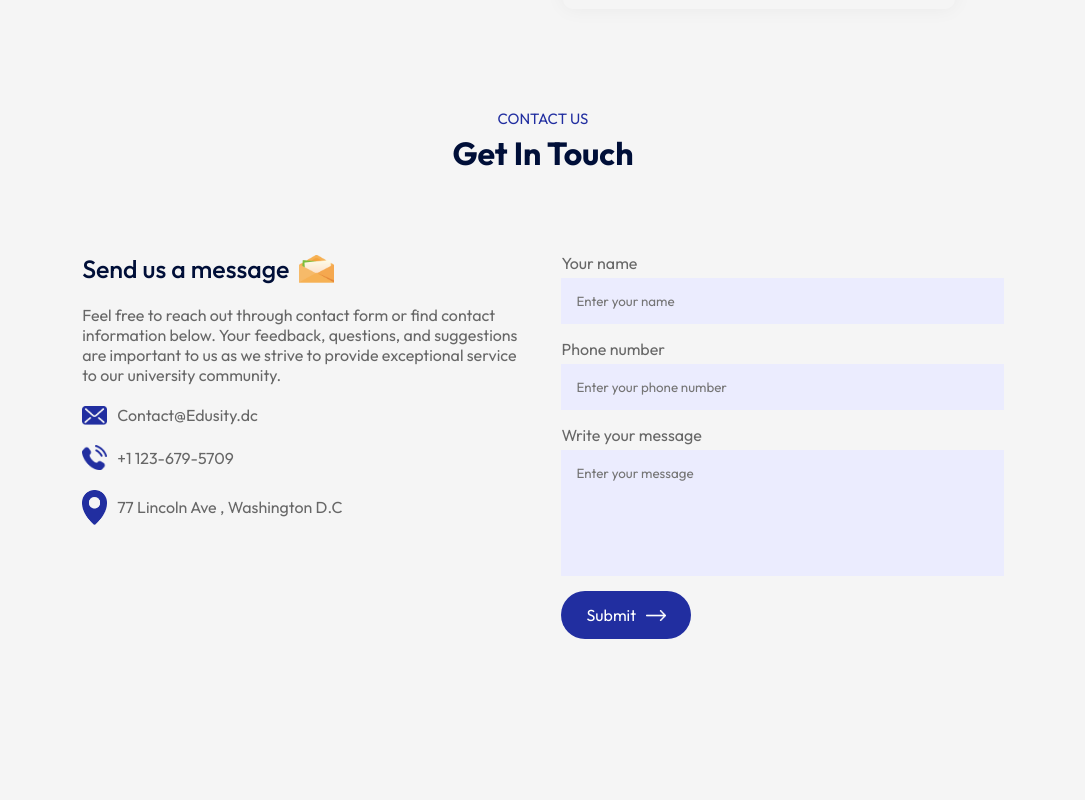
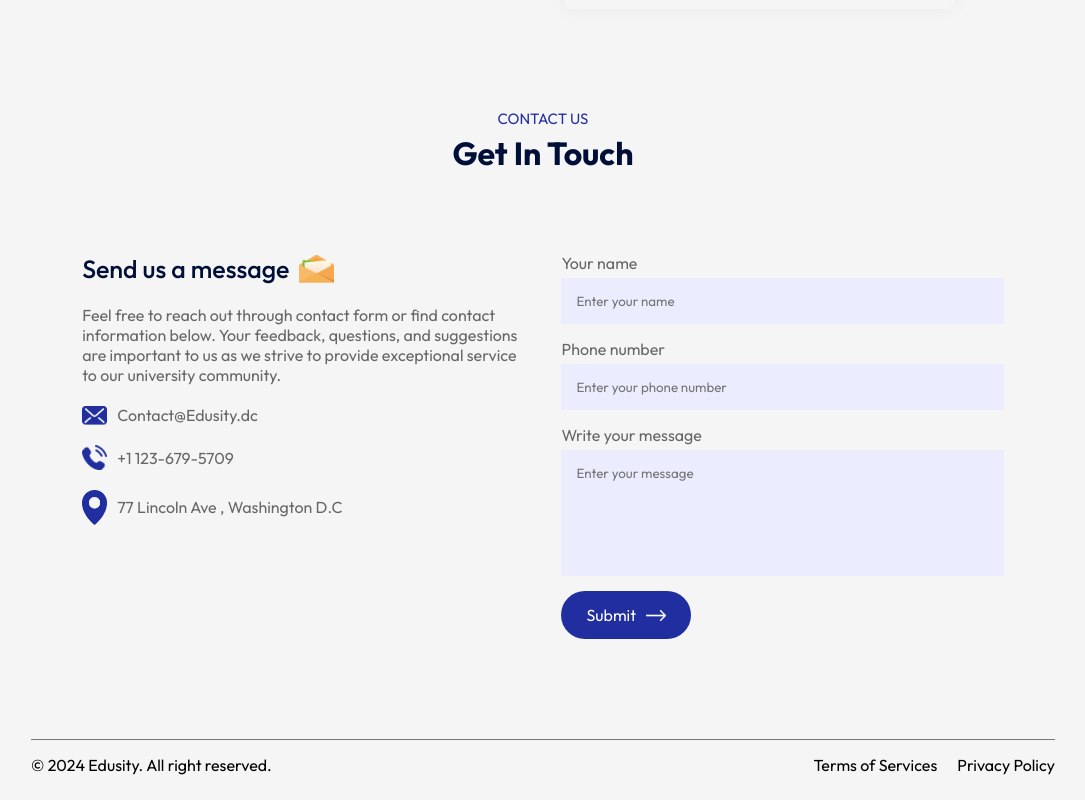
Before and after one commit to Kiril-Lankov/Complete-responsive-website, a React (Vite) app in the folder edu-website/: page / in a window 1280 px wide. Shown: the part 2931-3731 px from the top of the page, without its empty margins (97-1182 px from the left). Before the commit the page ends 3670 px from the top, so only its background shows below. Built offline with nearby package versions, Linux system fonts and the light colour scheme.

Commit message:
component Footer added

```diff
--- a/edu-website/src/App.jsx
+++ b/edu-website/src/App.jsx
@@ -7,6 +7,7 @@
 import Campus from "./components/Campus/Campus";
 import Testimonials from "./components/Testimonials/Testimonials";
 import Contact from "./components/Contact/Contact";
+import Footer from "./components/Footer/Footer";
 
 const App = () => {
   return (
@@ -23,6 +24,7 @@
         <Testimonials/>
         <Title subTitle='Contact Us' title='Get In Touch'/>
         <Contact/>
+        <Footer/>
       </div>
 
     </div>
--- /dev/null
+++ b/edu-website/src/components/Footer/Footer.css
@@ -0,0 +1,14 @@
+.footer {
+    margin: 10px auto;
+    display: flex;
+    align-items: center;
+    justify-content: space-between;
+    border-top: 1px solid #797979;
+    padding: 15px 0;
+}
+
+.footer ul li {
+    list-style: none;
+    display: inline-block;
+    margin-left: 20px;
+}
--- /dev/null
+++ b/edu-website/src/components/Footer/Footer.jsx
@@ -0,0 +1,17 @@
+import React from "react";
+import "./Footer.css";
+
+const Footer = () => {
+    return (
+        <div className="footer">
+            <p>© 2024 Edusity. All right reserved.</p>
+            <ul>
+                <li>Terms of Services</li>
+                <li>Privacy Policy</li>
+            </ul>
+
+        </div>
+    )
+}
+
+export default Footer;
```
Also changed, not shown: 1 other file (tests, documents, lock files or other folders).
